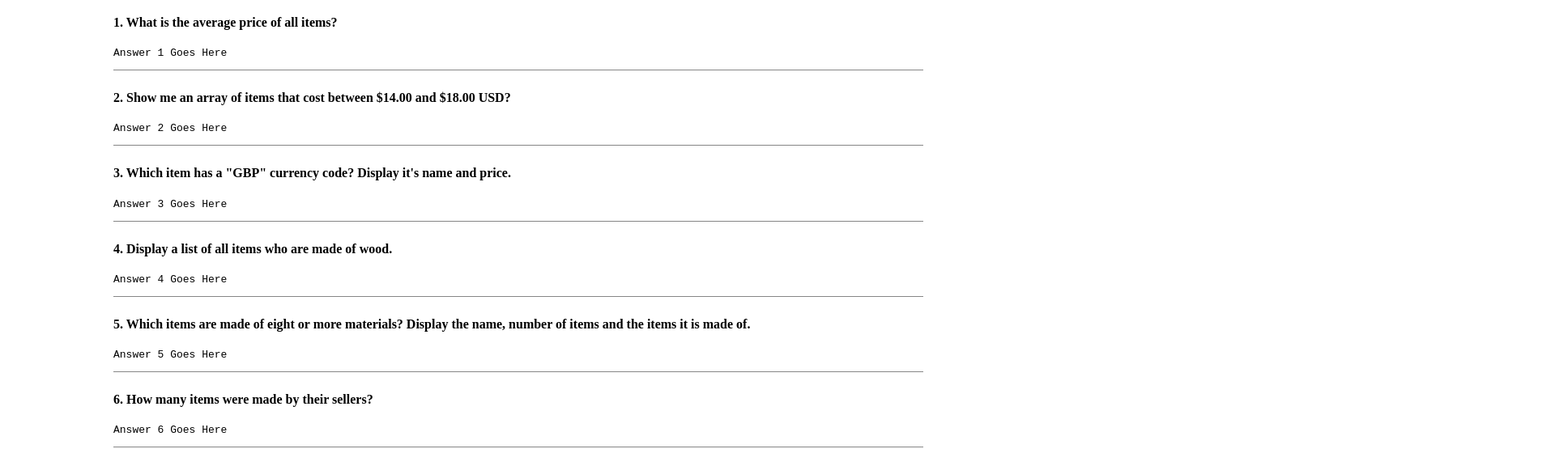
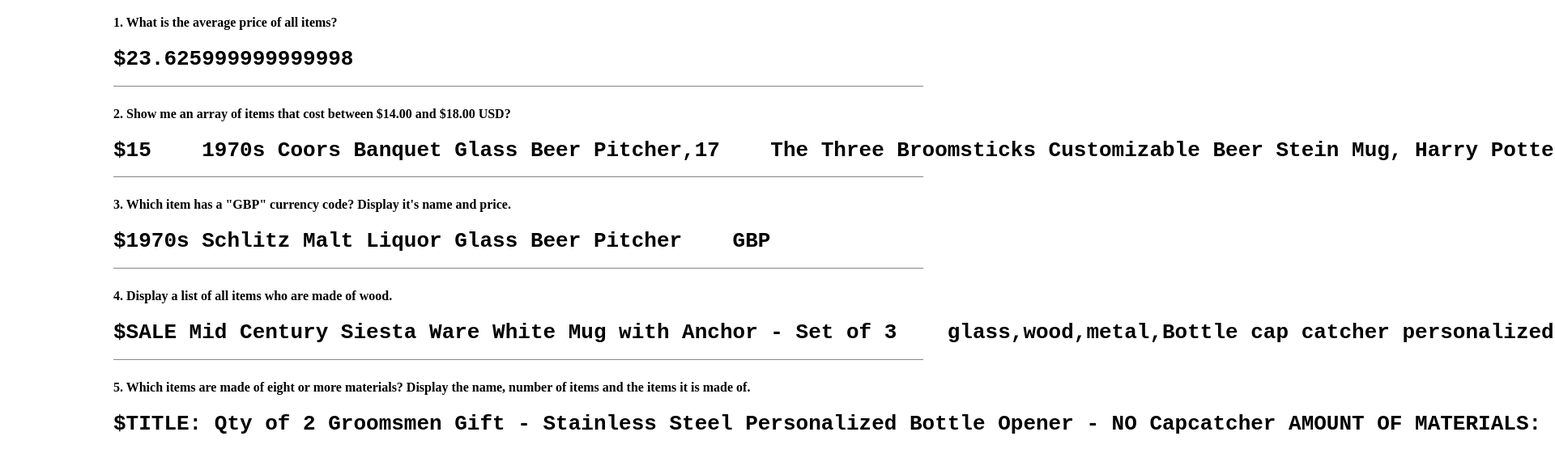
Before and after one commit to RSuber/Homework5, a plain HTML site: page index.html in a window 1280 px wide. Shown: the part 61-616 px from the top of the page at 81% size, 1920 px wide, since content can reach past the window. Drawn offline with Linux system fonts and the light colour scheme.

Commit message:
all new changes

```diff
--- a/index.html
+++ b/index.html
@@ -15,32 +15,32 @@
 
     <div class="question">
       <h4>1. What is the average price of all items?</h4>
-      <pre id="answer1">Answer 1 Goes Here</pre>
+      <pre id="answer1"></pre>
     </div>
 
     <div class="question">
       <h4>2. Show me an array of items that cost between $14.00 and $18.00 USD?</h4>
-      <pre id="answer2">Answer 2 Goes Here</pre>
+      <pre id="answer2"></pre>
     </div>
 
     <div class="question">
       <h4>3. Which item has a "GBP" currency code? Display it's name and price.</h4>
-      <pre id="answer3">Answer 3 Goes Here</pre>
+      <pre id="answer3"><script> console.log() </script></pre>
     </div>
 
     <div class="question">
       <h4>4. Display a list of all items who are made of wood.</h4>
-      <pre id="answer4">Answer 4 Goes Here</pre>
+      <pre id="answer4"><script> console.log() </script></pre>
     </div>
 
     <div class="question">
       <h4>5. Which items are made of eight or more materials? Display the name, number of items and the items it is made of.</h4>
-      <pre id="answer5">Answer 5 Goes Here</pre>
+      <pre id="answer5"><script> console.log() </script></pre>
     </div>
 
     <div class="question">
       <h4>6. How many items were made by their sellers?</h4>
-      <pre id="answer6">Answer 6 Goes Here</pre>
+      <pre id="answer6"><script> console.log() </script></pre>
     </div>
 
   </div>
--- a/main.js
+++ b/main.js
@@ -10,39 +10,41 @@ for (var i=0; i < arr.length ; i++) {
   sumofnums=sumofnums + arr[i]}
   return sumofnums
 }
-console.log(sum(dicks)/items.length)
+var numberone =(sum(dicks)/items.length)
+document.getElementById("answer1").innerHTML = `<h1>$${numberone} </h1>`
 
 //problem #2
-items.map(function(element,index,array) {
+var numbertwo = items.map(function(element,index,array) {
   if (element.price > 14 && element.price < 18)
   {return (element.price + "    " + element.title)}}).filter(function(element,index,array){
     return (element)
   });
-
+document.getElementById("answer2").innerHTML =`<h1>$${numbertwo}</h1>`
 //problem #3
-items.map(function(element,index,array) {
+var numberthree = items.map(function(element,index,array) {
   if (element.currency_code === "GBP")
   {return (element.title + "    " + element.currency_code)}}).filter(function(element,index,array){
     return (element)
   });
-
+document.getElementById("answer3").innerHTML =`<h1>$${numberthree}</h1>`
 //problem #4
-items.map(function(element,index,array) {
+var numberfour = items.map(function(element,index,array) {
   if (element.materials[0]==="wood" || element.materials[1] === "wood" || element.materials[2] ==="wood" || element.materials[3] === "wood")
   {return (element.title + "    " + element.materials)}}).filter(function(element,index,array){
     return(element)
   });
+  document.getElementById("answer4").innerHTML =`<h1>$${numberfour}</h1>`
 //problem #5
-items.map(function(element,index,array){
+var numberfive = items.map(function(element,index,array){
   if (element.materials[7])
   {return ( "TITLE:" + " " + element.title + " " + "AMOUNT OF MATERIALS:" + " " + element.materials.length + " " + "MATERIAL TYPE:" + " " + element.materials )}}).filter(function(element,index,array){
     return(element)
   });
-
+document.getElementById("answer5").innerHTML =`<h1>$${numberfive}</h1>`
 //problem #6
 var peep = items.map(function(element,index,array){
   if (element.who_made === "i_did")
   { return (element.who_made)}}).filter(function(element,index,array){
     return element;
   });
-console.log(peep.length)
+document.getElementById("answer6").innerHTML =`<h1>$${peep.length}</h1>`
```
